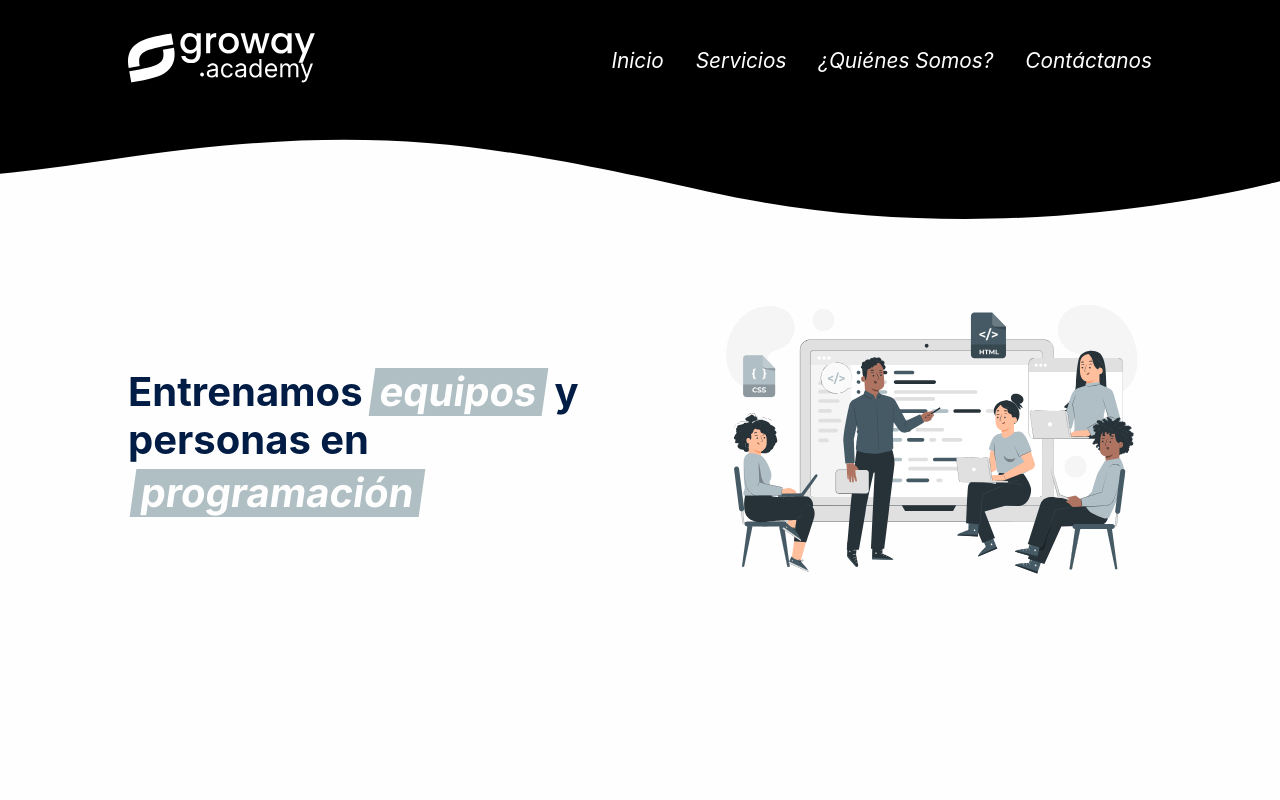
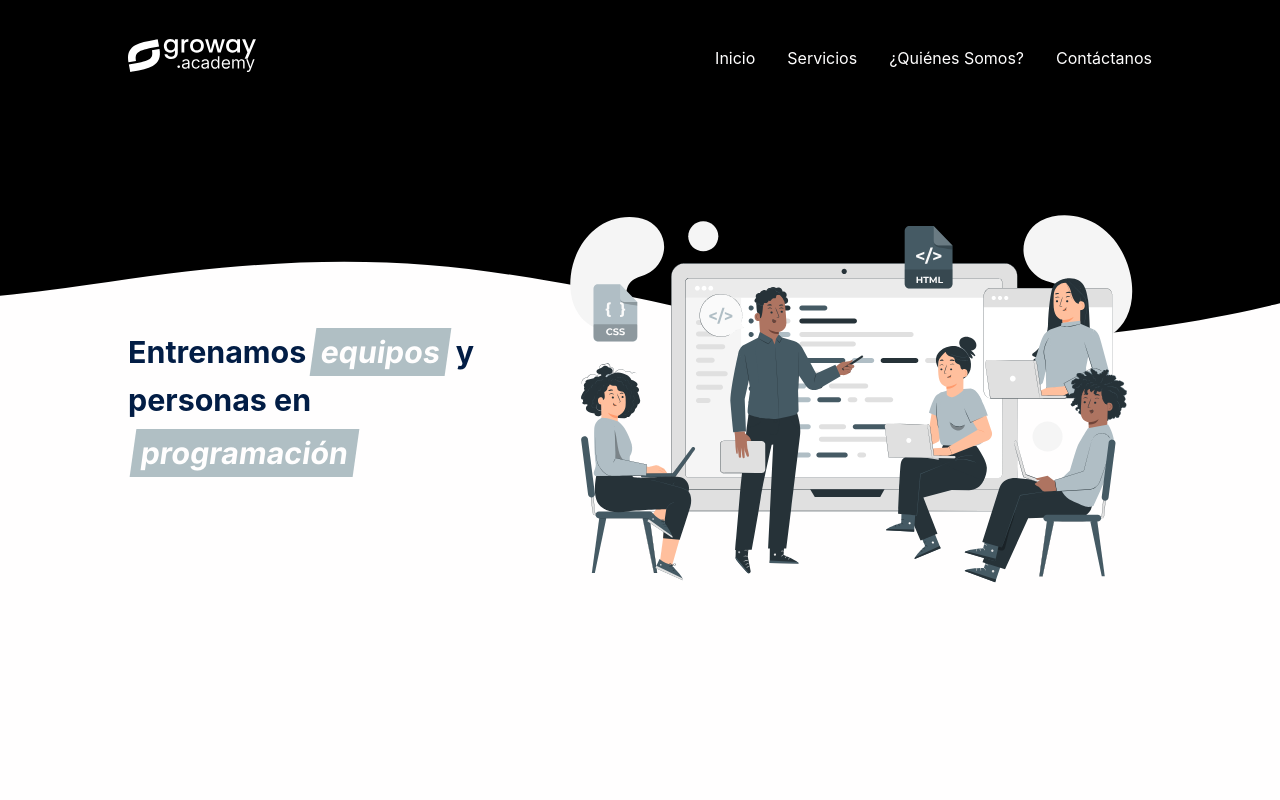
Before and after one commit to Groway-Studio/groway-academy-site, a React (Vite) app: page / in a window 1280 px wide. Shown: the top 800 px of the page. Built offline with nearby package versions, Linux system fonts and the light colour scheme.

Commit message:
Header, navbar updated

```diff
--- a/src/components/Header/header.module.scss
+++ b/src/components/Header/header.module.scss
@@ -5,18 +5,14 @@
   background-size: contain;
   flex-direction: column;
   height: 100vh;
-  background-position-y: -50px;
+  background-position-y: 7rem;
   display: flex;
   align-items: center;
   justify-content: space-around;
   position: relative;
 
   @include desktop_hd {
-    background-position-y: -70px;
-  }
-
-  @include desktop {
-    background-position-y: -10px;
+    background-position-y: -90px;
   }
 
   @include tablet {
@@ -27,7 +23,7 @@
     background: url("../../assets/header_background_mobile.svg") no-repeat;
     background-size: contain;
     height: 100%;
-    background-position-y: 10rem;
+    background-position-y: 15rem;
   }
 
   &__heroImage {
@@ -64,7 +60,7 @@
     }
 
     &_mainTitle {
-      font-size: 2.5rem;
+      font-size: 1.9rem;
       font-weight: bold;
 
       @include phone {
@@ -142,9 +138,9 @@
 
   &__content {
     display: grid;
-    margin-top: 5rem;
-    gap: 4rem;
-    grid-template-columns: 520px auto;
+    margin-top: 0;
+    gap: 1rem;
+    grid-template-columns: calc(415px - 0.5rem) calc(100% - 415px - 0.5rem);
     align-items: center;
     justify-content: center;
     max-width: 1024px;
--- a/src/components/Navbar/index.jsx
+++ b/src/components/Navbar/index.jsx
@@ -18,6 +18,7 @@ const Navbar = () => {
   }, []);
 
   return (
+    <div className={styles.navbar__container}>
       <nav className={styles.navbar}>
         <input
           type="checkbox"
@@ -32,11 +33,7 @@ const Navbar = () => {
         </label>
 
         <div className={styles.navbar__logo}>
-        <img
-          src={GrowayLogo}
-          alt="Groway Studio"
-          draggable={false}
-        />
+          <img src={GrowayLogo} alt="Groway Studio" draggable={false} />
         </div>
         <ul
           className={`${styles.navbar__options} ${
@@ -58,6 +55,7 @@ const Navbar = () => {
           </li>
         </ul>
       </nav>
+    </div>
   );
 };
 
--- a/src/components/Navbar/navbar.module.scss
+++ b/src/components/Navbar/navbar.module.scss
@@ -1,12 +1,23 @@
 @import "../../styles/styles.scss";
 
 .navbar {
+  &__container {
+    width: 100%;
+    position: absolute;
+    top: 0;
+    background: $black;
+    height: 10rem;
+
+    @include phone {
+      height: 15rem;
+    }
+  }
+
   align-items: center;
   display: flex;
   justify-content: space-between;
-  position: absolute;
+  margin: 0 auto;
   color: $white;
-  top: 0;
   padding: 2rem 0;
   width: 90%;
   max-width: 1024px;
@@ -26,8 +37,10 @@
   }
 
   &__logo {
+    width: 8rem;
+
     @include phone {
-      width: 30%;
+      width: 8rem;
       margin-left: 1.5rem;
       order: -1;
     }
@@ -48,12 +61,10 @@
 
     @include phone {
       flex-direction: column;
-      // margin-right: 1rem;
     }
 
     &_item {
-      font-style: italic;
-      font-size: 1.3rem;
+      font-size: 1rem;
 
       @include phone {
         display: none;
@@ -118,11 +129,11 @@
     background: $black;
     margin: 0;
     position: absolute;
-    top: 20%;
+    top: 5rem;
     z-index: 200;
     width: 100%;
     text-align: center;
-    animation: myAnimation 0.2s linear 0s 1 normal forwards;
+    animation: myAnimation 0.1s linear 0s 1 normal forwards;
     transition: all 0.5s cubic-bezier(0.26, 0.59, 0.83, 0.67);
 
     li {
@@ -151,7 +162,7 @@ input[type="checkbox"] {
 
 @keyframes myAnimation {
   0% {
-    transform: translateY(-40px);
+    transform: translateY(-1.5rem);
   }
 
   100% {
--- a/src/components/WhatWeOffer/what_we_offer.module.scss
+++ b/src/components/WhatWeOffer/what_we_offer.module.scss
@@ -1,7 +1,7 @@
 @import "../../styles/styles.scss";
 
 .what_we_offer {
-  height: 70vh;
+  height: 80vh;
 
   @include phone {
     height: 100%;
```
Lines whose indentation alone changed are shown as unchanged.
